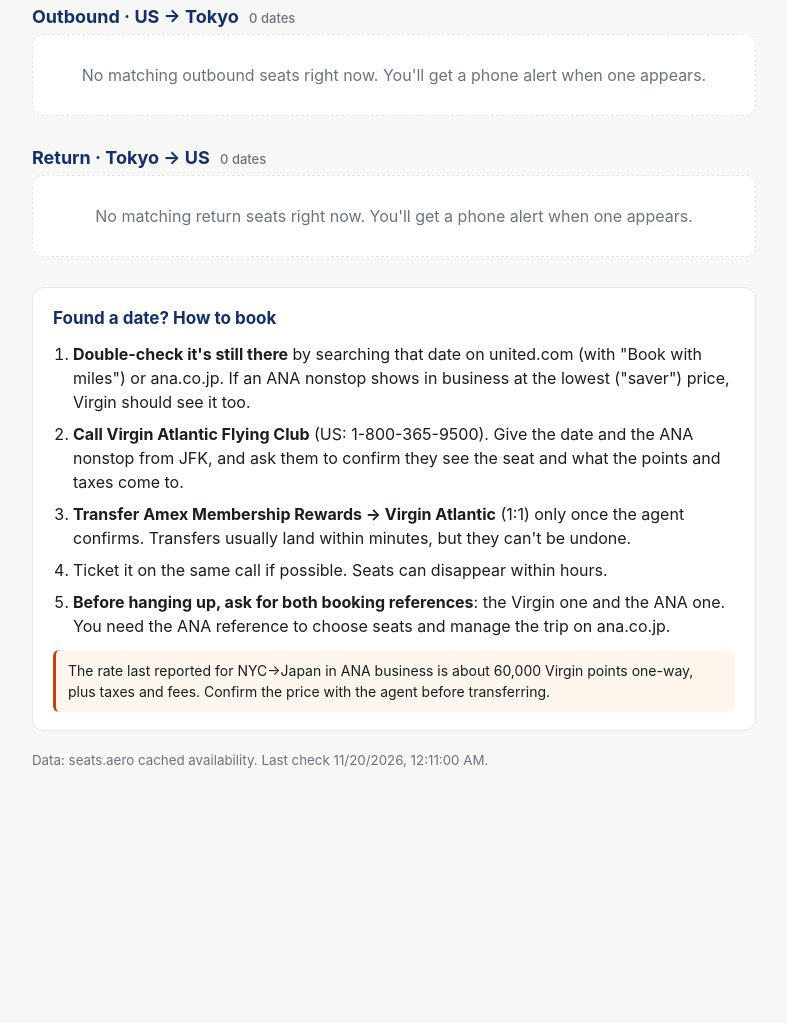
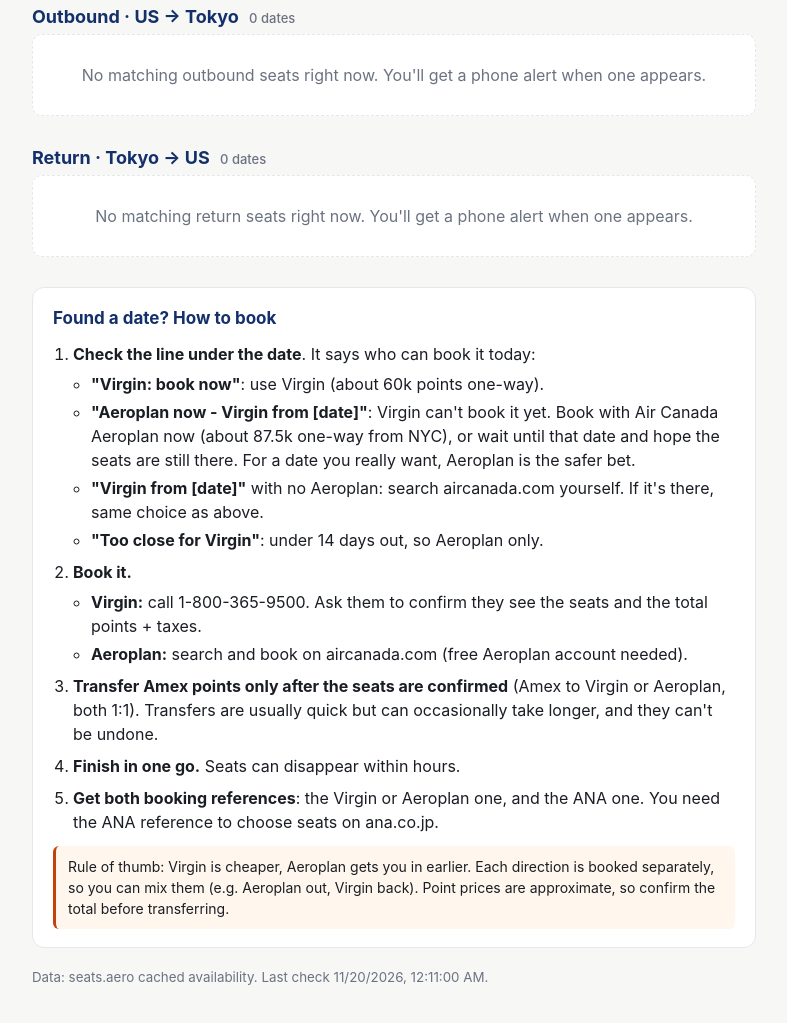
Before and after one commit to natparet/-ana-award-watch, a plain HTML site: page docs/index.html in a window 1280 px wide. Shown: the part 353-1376 px from the top of the page, without its empty margins (246-1033 px from the left). Before the commit the page ends 1200 px from the top, so only its background shows below. Drawn offline with Linux system fonts and the light colour scheme.

Commit message:
Add files via upload

```diff
--- a/docs/index.html
+++ b/docs/index.html
@@ -23,7 +23,7 @@
   .empty { background:#fff; border:1px dashed var(--line); border-radius:10px; padding:28px; text-align:center; color:var(--mute); }
   .how { background:#fff; border:1px solid var(--line); border-radius:12px; padding:18px 20px; margin-top:30px; }
   .how h2 { font-size:17px; margin:0 0 10px; color:var(--navy); }
-  .how ol { margin:0; padding-left:20px; } .how li { margin-bottom:8px; }
+  .how ol { margin:0; padding-left:20px; } .how ul { margin:6px 0 0; padding-left:18px; } .how ul li { margin-bottom:4px; } .how li { margin-bottom:8px; }
   .warn { background:#fff7ed; border-left:3px solid var(--new); padding:10px 12px; border-radius:6px; margin-top:12px; font-size:14px; }
   .demo { background:#eef2ff; color:var(--navy); padding:8px 12px; border-radius:8px; font-size:13px; margin-bottom:16px; }
   small { color:var(--mute); }
@@ -45,13 +45,25 @@
   <div class="how">
     <h2>Found a date? How to book</h2>
     <ol>
-      <li><b>Double-check it's still there</b> by searching that date on united.com (with "Book with miles") or ana.co.jp. If an ANA nonstop shows in business at the lowest ("saver") price, Virgin should see it too.</li>
-      <li><b>Call Virgin Atlantic Flying Club</b> (US: 1-800-365-9500). Give the date and the ANA nonstop from JFK, and ask them to confirm they see the seat and what the points and taxes come to.</li>
-      <li><b>Transfer Amex Membership Rewards → Virgin Atlantic</b> (1:1) only once the agent confirms. Transfers usually land within minutes, but they can't be undone.</li>
-      <li>Ticket it on the same call if possible. Seats can disappear within hours.</li>
-      <li><b>Before hanging up, ask for both booking references</b>: the Virgin one and the ANA one. You need the ANA reference to choose seats and manage the trip on ana.co.jp.</li>
+      <li><b>Check the line under the date</b>. It says who can book it today:
+        <ul>
+          <li><b>"Virgin: book now"</b>: use Virgin (about 60k points one-way).</li>
+          <li><b>"Aeroplan now - Virgin from [date]"</b>: Virgin can't book it yet. Book with Air Canada Aeroplan now (about 87.5k one-way from NYC), or wait until that date and hope the seats are still there. For a date you really want, Aeroplan is the safer bet.</li>
+          <li><b>"Virgin from [date]"</b> with no Aeroplan: search aircanada.com yourself. If it's there, same choice as above.</li>
+          <li><b>"Too close for Virgin"</b>: under 14 days out, so Aeroplan only.</li>
+        </ul>
+      </li>
+      <li><b>Book it.</b>
+        <ul>
+          <li><b>Virgin:</b> call 1-800-365-9500. Ask them to confirm they see the seats and the total points + taxes.</li>
+          <li><b>Aeroplan:</b> search and book on aircanada.com (free Aeroplan account needed).</li>
+        </ul>
+      </li>
+      <li><b>Transfer Amex points only after the seats are confirmed</b> (Amex to Virgin or Aeroplan, both 1:1). Transfers are usually quick but can occasionally take longer, and they can't be undone.</li>
+      <li><b>Finish in one go.</b> Seats can disappear within hours.</li>
+      <li><b>Get both booking references</b>: the Virgin or Aeroplan one, and the ANA one. You need the ANA reference to choose seats on ana.co.jp.</li>
     </ol>
-    <div class="warn">The rate last reported for NYC→Japan in ANA business is about 60,000 Virgin points one-way, plus taxes and fees. Confirm the price with the agent before transferring.</div>
+    <div class="warn">Rule of thumb: Virgin is cheaper, Aeroplan gets you in earlier. Each direction is booked separately, so you can mix them (e.g. Aeroplan out, Virgin back). Point prices are approximate, so confirm the total before transferring.</div>
   </div>
   <p><small id="foot"></small></p>
 </div>
```
